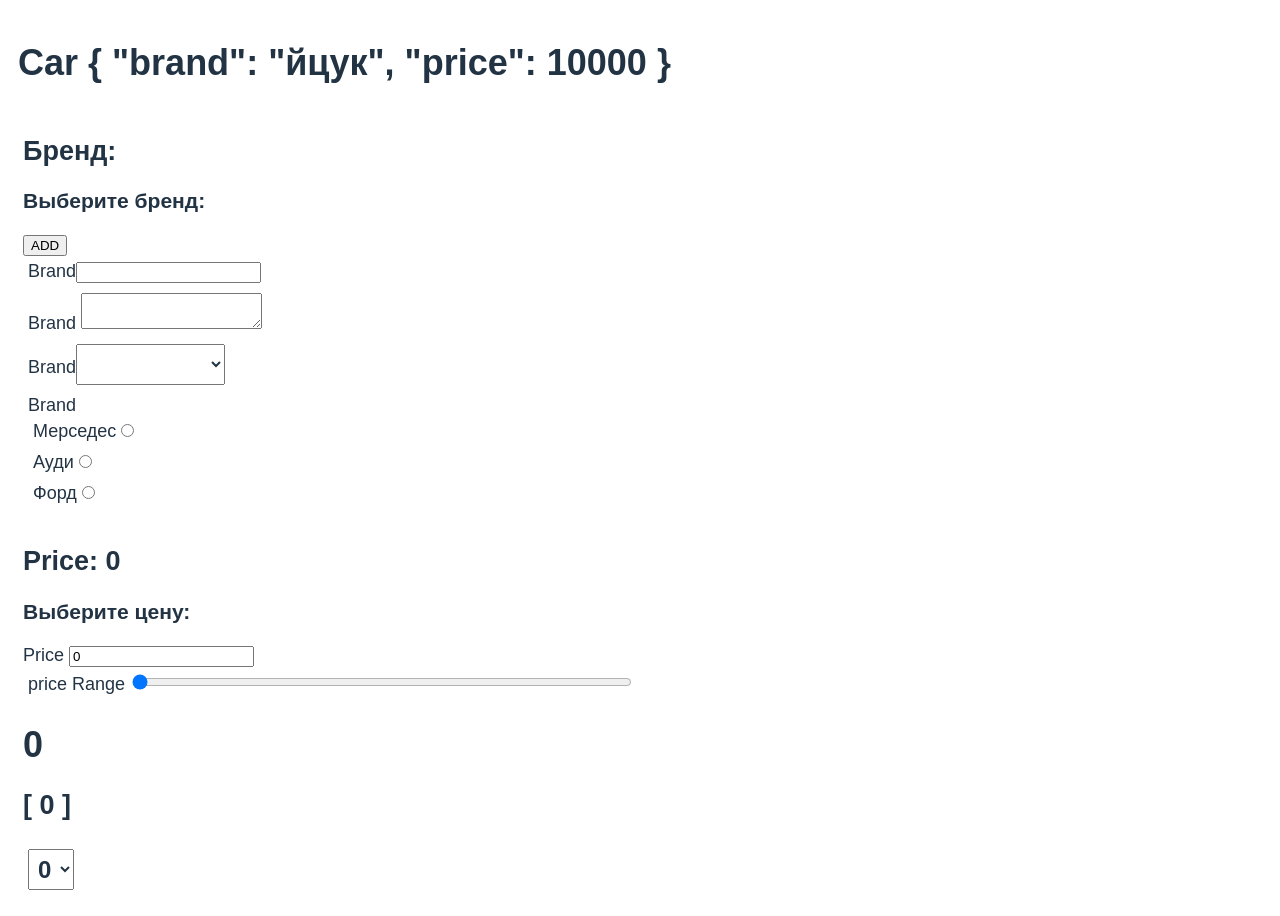
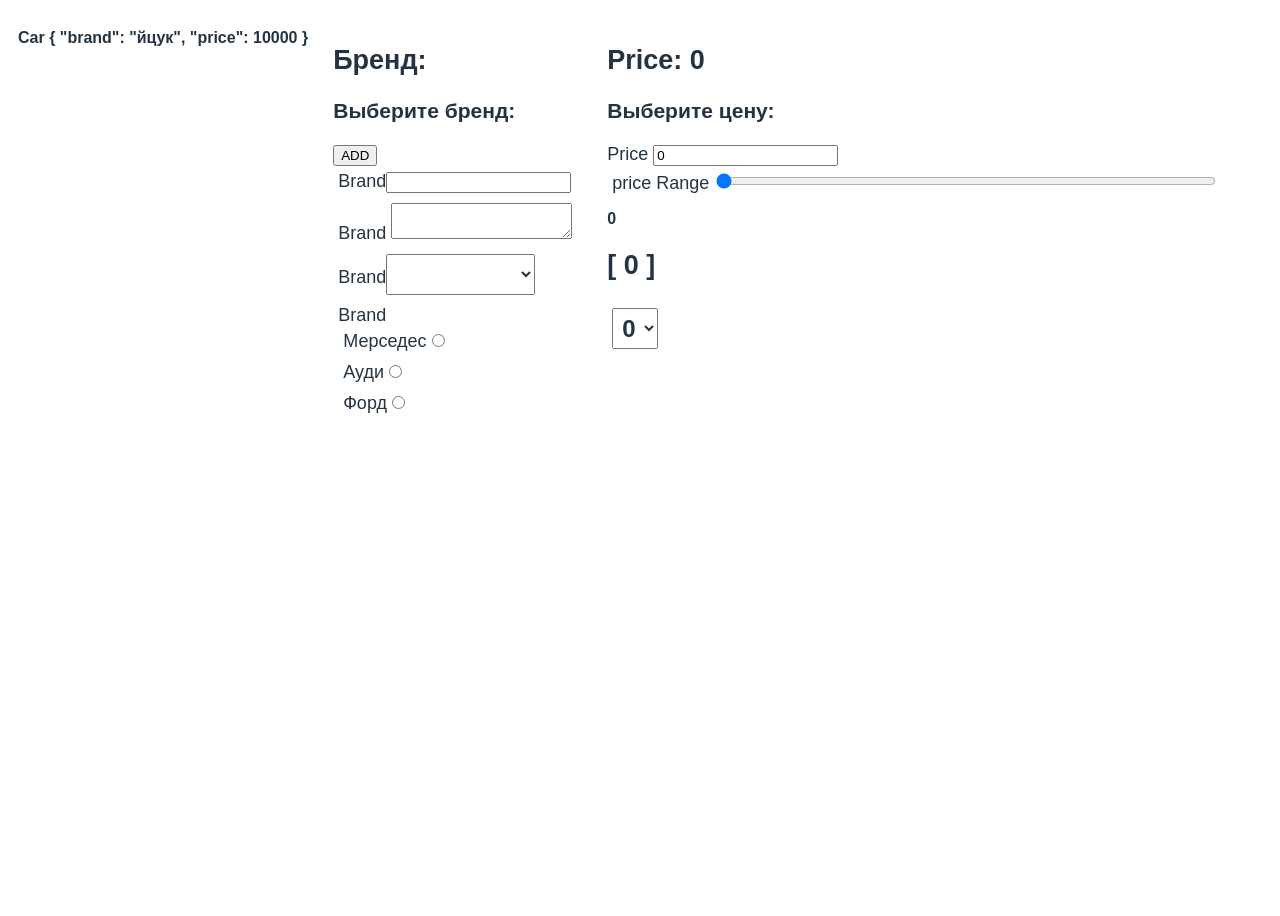
Before and after one commit to yourock1988/vue-user-input, a Vue app: page / in a window 1280 px wide. After the commit the page ends 800 px from the top, so only its background shows below. Built offline with nearby package versions, Linux system fonts and the light colour scheme.

Commit message:
add styles

```diff
--- a/src/App.vue
+++ b/src/App.vue
@@ -72,4 +72,11 @@ html {
   font-size: 18px;
   color: #234;
 }
+.main-container {
+  display: flex;
+  gap: 20px;
+}
+h1 {
+  font-size: 16px;
+}
 </style>
```
